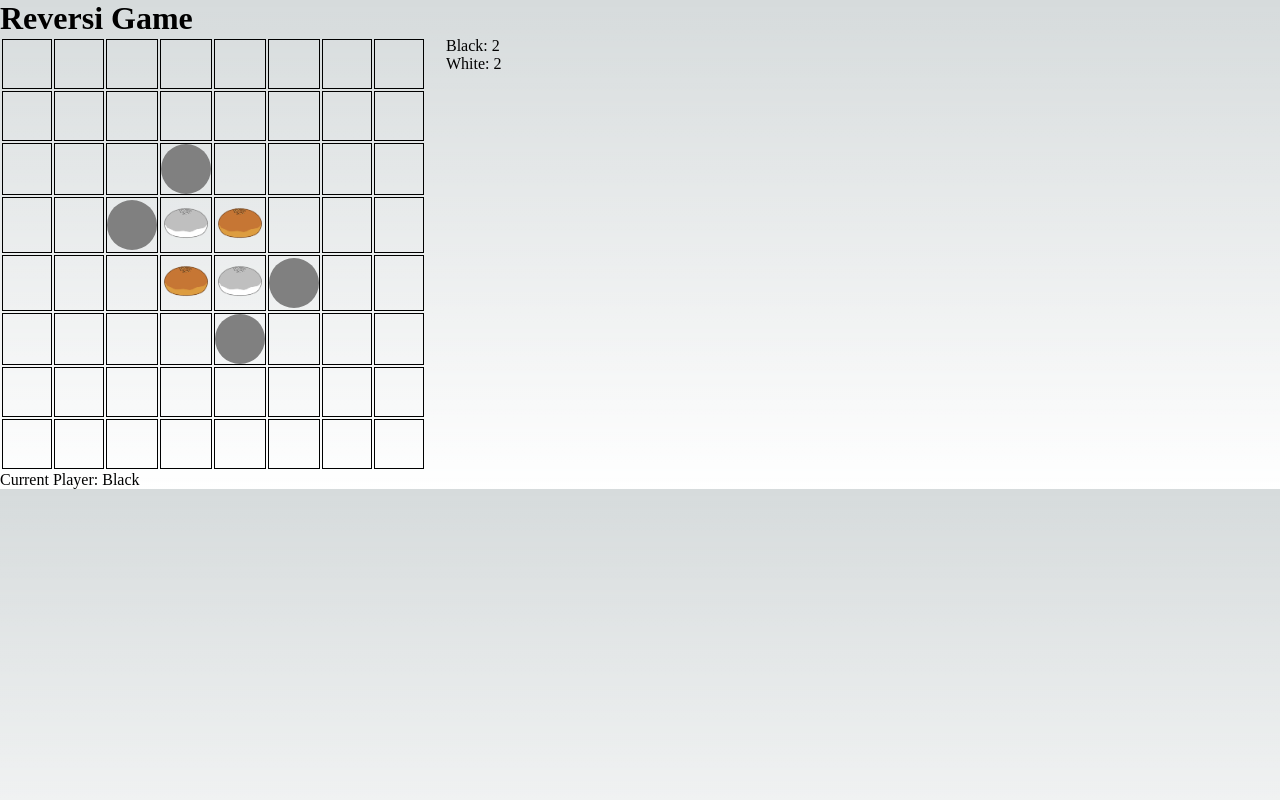
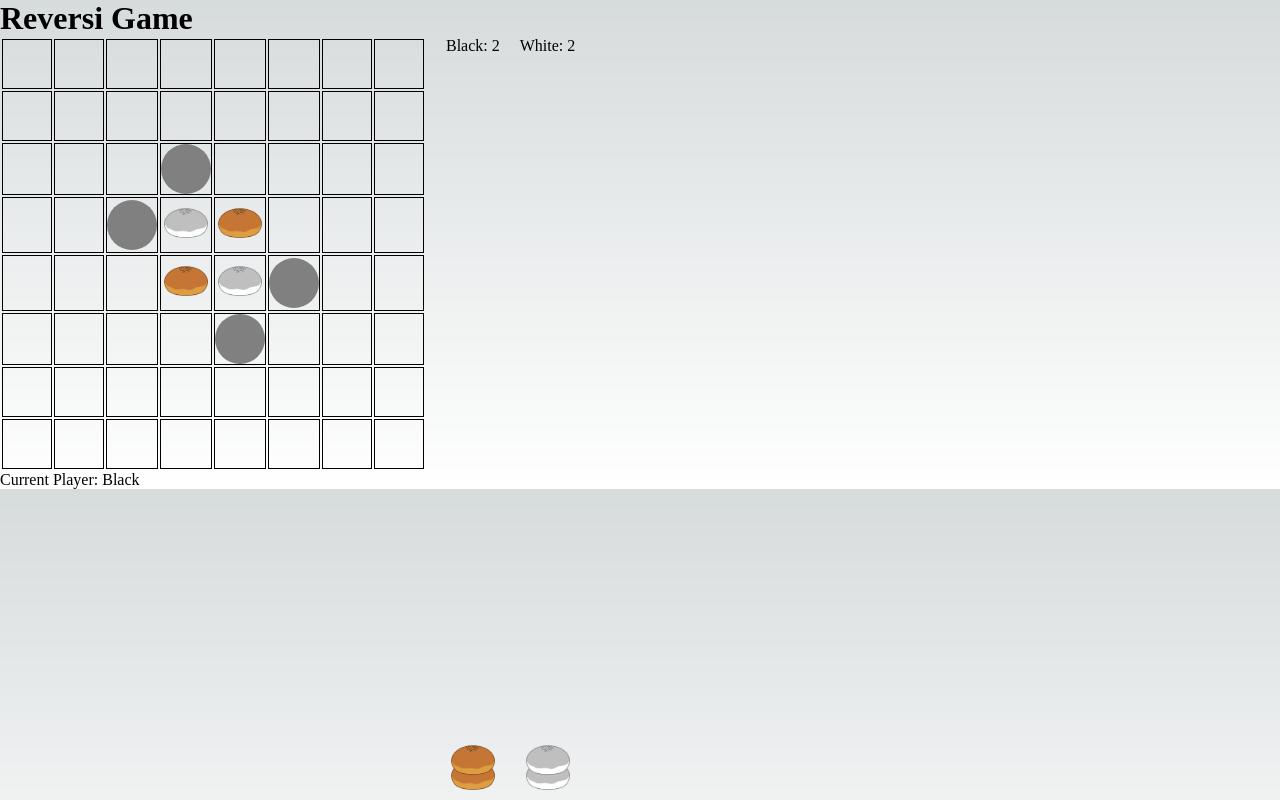
Before and after one commit to kajiyai/AnpanReversi, a Next.js app: page / in a window 1280 px wide. Built offline with nearby package versions, Linux system fonts and the light colour scheme.

Commit message:
画像を積み上げてみた

```diff
--- a/pages/index.tsx
+++ b/pages/index.tsx
@@ -138,8 +138,20 @@ const Reversi: React.FC = () => {
           </tbody>
         </table>
         <div style={{ marginLeft: '20px' }}>
-          <div>Black: {blackStoneCount}</div>
-          <div>White: {whiteStoneCount}</div>
+          <div style={{ display: 'flex', flexDirection: 'column', alignItems: 'center' }}>
+            <div style={{ position: 'relative' }}>Black: {blackStoneCount}</div>
+            {Array.from({ length: blackStoneCount }, (_, i) => (
+              <img src={ANPAN_IMAGE_PATH} alt='black' key={i} style={{ width: '50px', height: '50px', bottom: `${15 * i}px`, position: 'absolute' }} />
+            ))}
+          </div>
+        </div>
+        <div style={{ marginLeft: '20px' }}>
+          <div style={{ display: 'flex', flexDirection: 'column', alignItems: 'center' }}>
+            <div>White: {whiteStoneCount}</div>
+            {Array.from({ length: whiteStoneCount }, (_, i) => (
+              <img src={ANPAN_GRAY_IMAGE_PATH} alt='white' key={i} style={{ width: '50px', height: '50px', bottom: `${15 * i}px`, position: 'absolute' }} />
+            ))}
+          </div>
         </div>
       </div>
     );
@@ -163,7 +175,10 @@ const Reversi: React.FC = () => {
       <h1>Reversi Game</h1>
       {renderBoard()}
       {winner() ? (
-        <div style={{ color: 'red' }}>Winner: {winner()}!!</div>
+        <div>
+          <div style={{ color: 'red' }}>Winner: {winner()}</div>
+          <button style={{ marginLeft: '20px' }} onClick={() => window.location.reload()}>rematch</button>
+        </div>
       ) : (
         <p>Current Player: {currentPlayer === 0 ? 'Black' : 'White'}</p>
       )}
```
